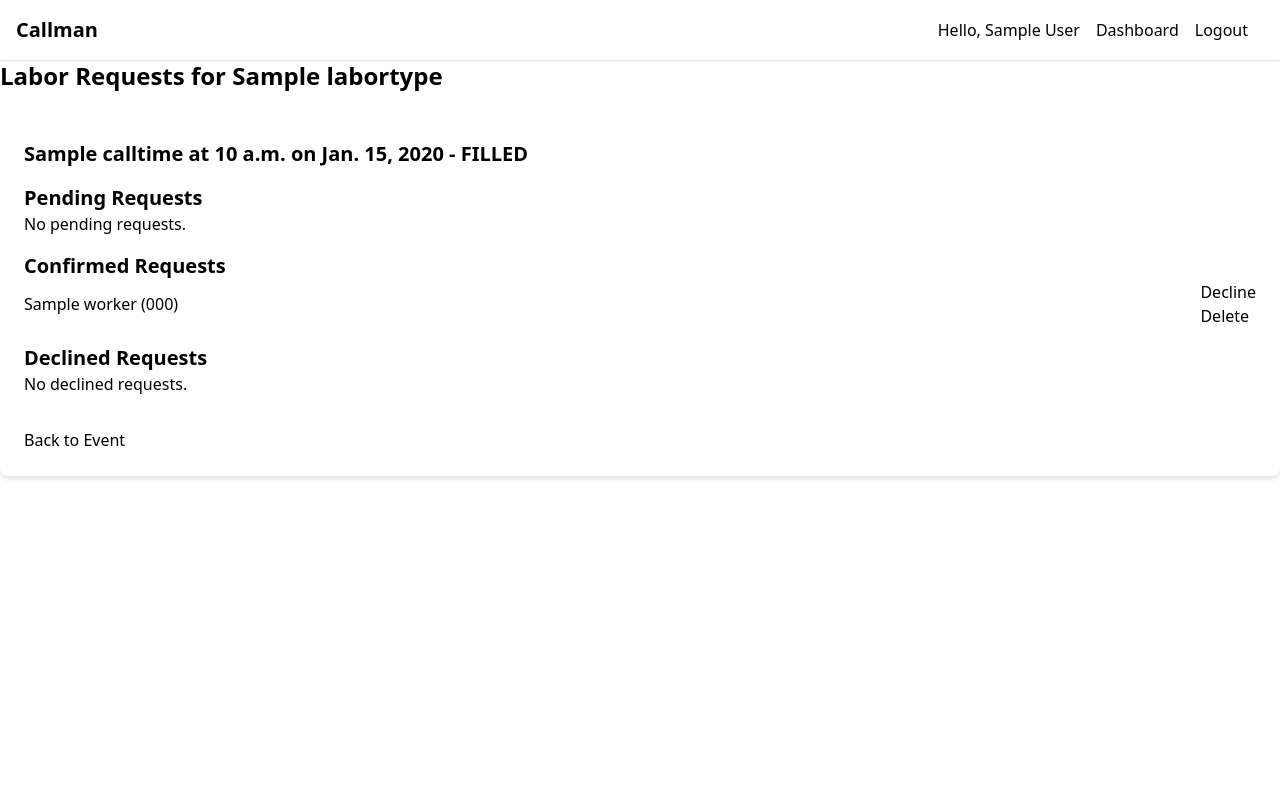
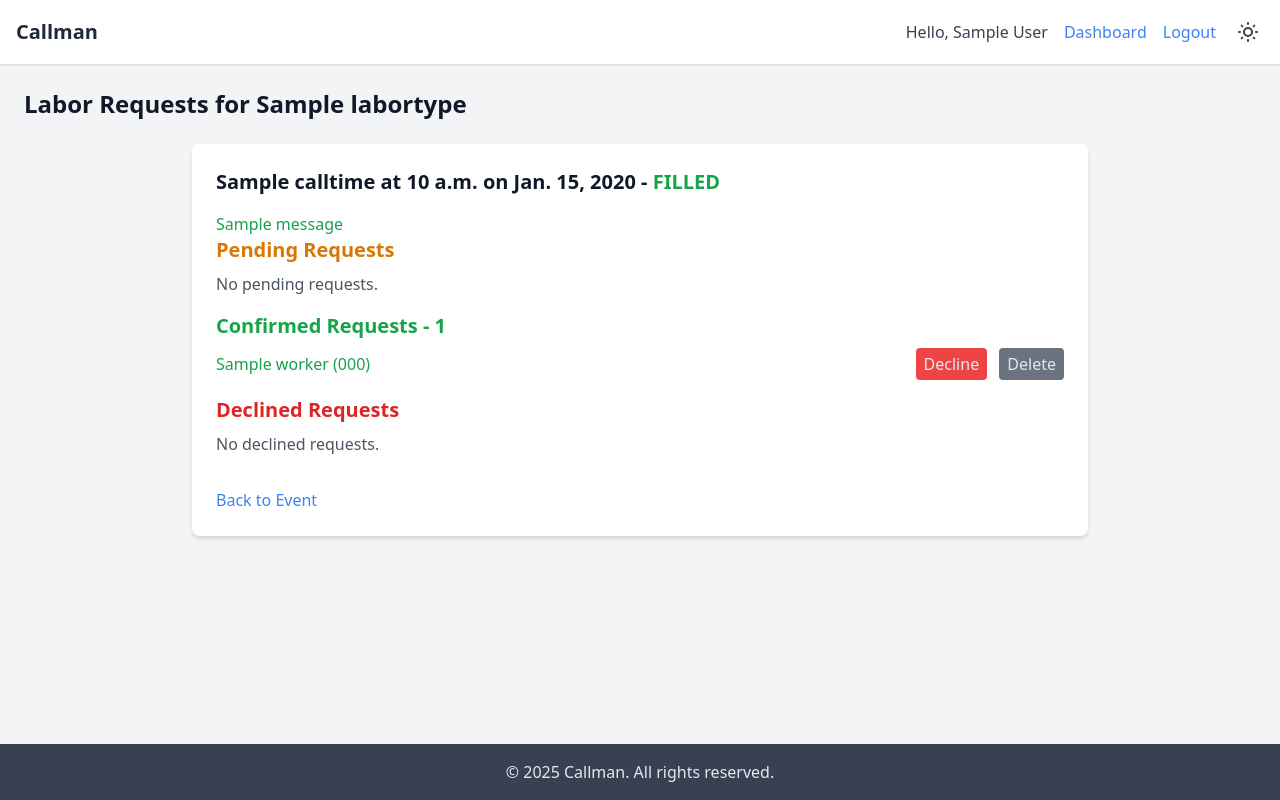
Before and after one commit to castle-murray/callman, a Django app: a page that uses callManager/templates/callManager/labor_request_list.html in a window 1280 px wide. Run offline with Django 5.2, Linux system fonts and the light colour scheme; a user stored in the database is signed in; tables that the repository leaves empty hold one stand-in row (values such as "Sample post"); one stand-in notice (Sample message) is shown; parts of the project's set-up code (start-up, migrations or seed data) failed here and were passed over; some libraries are stand-ins or nearby versions.

Commit message:
pending/confirmed/declined count

```diff
--- a/callManager/templates/callManager/labor_request_list.html
+++ b/callManager/templates/callManager/labor_request_list.html
@@ -14,8 +14,13 @@
         {{ labor_requirement.needed_labor }} needed
         {% endif %}
     </h2>
+    {% if messages %}
+    {% for message in messages %}
+    <p class="text-text-green mt-2 dark:text-dark-text-green">{{ message }}</p>
+    {% endfor %}
+    {% endif %}
 
-    <h2 class="text-xl font-semibold mb-2 text-text-yellow dark:text-dark-text-yellow">Pending Requests</h2>
+    <h2 class="text-xl font-semibold mb-2 text-text-yellow dark:text-dark-text-yellow">Pending Requests {% if pending_requests %} - {{ pending_count }} {% endif %} </h2>
     {% if pending_requests %}
     <ul class="space-y-2 mb-4">
         {% for request in pending_requests %}
@@ -48,7 +53,7 @@
     <p class="text-text-secondary mb-4 dark:text-dark-text-secondary">No pending requests.</p>
     {% endif %}
 
-    <h2 class="text-xl font-semibold mb-2 text-text-green dark:text-dark-text-green">Confirmed Requests</h2>
+    <h2 class="text-xl font-semibold mb-2 text-text-green dark:text-dark-text-green">Confirmed Requests {% if confirmed_requests %} - {{ confirmed_count }} {% endif %}</h2>
     {% if confirmed_requests %}
     <ul class="space-y-2 mb-4">
         {% for request in confirmed_requests %}
@@ -75,7 +80,7 @@
     <p class="text-text-secondary mb-4 dark:text-dark-text-secondary">No confirmed requests.</p>
     {% endif %}
 
-    <h2 class="text-xl font-semibold mb-2 text-text-red dark:text-dark-text-red">Declined Requests</h2>
+    <h2 class="text-xl font-semibold mb-2 text-text-red dark:text-dark-text-red">Declined Requests {% if declined_requests %} - {{ declined_count }} {% endif %}</h2>
     {% if declined_requests %}
     <ul class="space-y-2 mb-4">
         {% for request in declined_requests %}
--- a/callManager/views.py
+++ b/callManager/views.py
@@ -739,6 +739,7 @@
     labor_requests = LaborRequest.objects.filter(labor_requirement=labor_requirement,requested=True).select_related('worker')
     message = None
     if request.method == "POST":
+        message = None
         if 'request_id' in request.POST:
             request_id = request.POST.get('request_id')
             action = request.POST.get('action')
@@ -757,26 +758,39 @@
             worker_ids = request.POST.getlist('worker_ids')
             for worker_id in worker_ids:
                 worker = Worker.objects.get(id=worker_id)
-                labor_request, created = LaborRequest.objects.get_or_create(worker=worker,labor_requirement=labor_requirement,defaults={'requested': True, 'sms_sent': False})
+                labor_request, created = LaborRequest.objects.get_or_create(
+                    worker=worker,
+                    labor_requirement=labor_requirement,
+                    defaults={'requested': True, 'sms_sent': False}
+                )
                 if labor_requirement.labor_type not in worker.labor_types.all():
                     worker.labor_types.add(labor_requirement.labor_type)
                 if not created and not labor_request.sms_sent:
                     labor_request.requested = True
                     labor_request.save()
             message = f"{len(worker_ids)} workers queued for request."
-            if request.headers.get('HX-Request'):
-                pending_requests = labor_requests.filter(response__isnull=True)
-                confirmed_requests = labor_requests.filter(response='yes')
-                declined_requests = labor_requests.filter(response='no')
-                context = {
-                    'labor_requirement': labor_requirement,
-                    'pending_requests': pending_requests,
-                    'confirmed_requests': confirmed_requests,
-                    'declined_requests': declined_requests,
-                    'is_filled': labor_requirement.needed_labor <= confirmed_requests.count(),
-                    'message': message,
-                }
-                return render(request, 'callManager/labor_request_content_partial.html', context)
+
+        # Redirect with message
+        if message and not request.headers.get('HX-Request'):
+            messages.success(request, message)
+            return redirect('labor_request_list', slug=slug)
+
+        if request.headers.get('HX-Request'):
+            pending_requests = labor_requests.filter(response__isnull=True)
+            confirmed_requests = labor_requests.filter(response='yes')
+            declined_requests = labor_requests.filter(response='no')
+            context = {
+                'labor_requirement': labor_requirement,
+                'pending_requests': pending_requests,
+                'pending_count': pending_requests.count(),
+                'confirmed_requests': confirmed_requests,
+                'confirmed_count': confirmed_requests.count(),
+                'declined_requests': declined_requests,
+                'declined_count': declined_requests.count(),
+                'is_filled': labor_requirement.needed_labor <= confirmed_requests.count(),
+                'message': message,
+            }
+            return render(request, 'callManager/labor_request_content_partial.html', context)
         pending_requests = labor_requests.filter(response__isnull=True)
         confirmed_requests = labor_requests.filter(response='yes')
         declined_requests = labor_requests.filter(response='no')
@@ -795,8 +809,11 @@
     context = {
         'labor_requirement': labor_requirement,
         'pending_requests': pending_requests,
+        'pending_count': pending_requests.count(),
         'confirmed_requests': confirmed_requests,
+        'confirmed_count': confirmed_requests.count(),
         'declined_requests': declined_requests,
+        'declined_count': declined_requests.count(),
         'is_filled': labor_requirement.needed_labor <= confirmed_requests.count(),
     }
     return render(request, 'callManager/labor_request_list.html', context)
@@ -806,6 +823,7 @@
 def fill_labor_request_list(request, slug):
     manager = request.user.manager
     labor_requirement = get_object_or_404(LaborRequirement, slug=slug, call_time__event__company=manager.company)
+    labor_requests = LaborRequest.objects.filter(labor_requirement=labor_requirement,requested=True).select_related('worker')
     worker_data = Worker.objects.values('id', 'name', 'phone_number').distinct()
     worker_ids = [w['id'] for w in worker_data]
     workers = Worker.objects.filter(id__in=worker_ids)
@@ -817,7 +835,7 @@
             w for w in workers_list
             if search_query.lower() in (w.name or '').lower() or search_query in (w.phone_number or '')
         ]
-    paginator = Paginator(workers_list, 20)
+    paginator = Paginator(workers_list, 10)
     page_number = request.GET.get('page', 1)
     print(f"Total workers: {len(workers_list)}, Pages: {paginator.num_pages}, Requested Page: {page_number}")
     try:
@@ -854,8 +872,14 @@
         worker_conflicts[labor_request.worker_id]['conflicts'].append(conflict_info)
         if labor_request.response == 'yes':
             worker_conflicts[labor_request.worker_id]['is_confirmed'] = True
+    pending_requests = labor_requests.filter(response__isnull=True)
+    confirmed_requests = labor_requests.filter(response='yes')
+    declined_requests = labor_requests.filter(response='no')
     context = {
         'labor_requirement': labor_requirement,
+        'pending_count': pending_requests.count(),
+        'confirmed_count': confirmed_requests.count(),
+        'declined_count': declined_requests.count(),
         'workers': page_obj,
         'worker_conflicts': worker_conflicts,
         'page_obj': page_obj,
--- a/manage.py
+++ b/manage.py
@@ -2,12 +2,11 @@
 """Django's command-line utility for administrative tasks."""
 import os
 import sys
-import dotenv
-
+from dotenv import load_dotenv
 
 def main():
     """Run administrative tasks."""
-    dotenv.read_dotenv()
+    load_dotenv()
     os.environ.setdefault('DJANGO_SETTINGS_MODULE', 'callman.settings')
 
     try:
--- a/static/css/dist/styles.css
+++ b/static/css/dist/styles.css
@@ -830,6 +794,10 @@
 
 .mb-1 {
   margin-bottom: 0.25rem;
+}
+
+.mb-2 {
+  margin-bottom: 0.5rem;
 }
 
 .mb-4 {
@@ -844,16 +812,20 @@
   margin-bottom: 2rem;
 }
 
+.ml-2 {
+  margin-left: 0.5rem;
+}
+
 .ml-4 {
   margin-left: 1rem;
 }
 
+.ml-5 {
+  margin-left: 1.25rem;
+}
+
 .mr-2 {
   margin-right: 0.5rem;
-}
-
-.mr-4 {
-  margin-right: 1rem;
 }
 
 .mt-2 {
@@ -876,24 +848,28 @@
   display: inline-block;
 }
 
+.inline {
+  display: inline;
+}
+
 .flex {
   display: flex;
-}
-
-.table {
-  display: table;
 }
 
 .grid {
   display: grid;
 }
 
-.contents {
-  display: contents;
+.hidden {
+  display: none;
 }
 
-.hidden {
-  display: none;
+.h-4 {
+  height: 1rem;
+}
+
+.h-6 {
+  height: 1.5rem;
 }
 
 .h-screen {
@@ -904,6 +880,14 @@
   min-height: 100vh;
 }
 
+.w-4 {
+  width: 1rem;
+}
+
+.w-6 {
+  width: 1.5rem;
+}
+
 .w-full {
   width: 100%;
 }
@@ -912,20 +896,20 @@
   max-width: 42rem;
 }
 
+.max-w-4xl {
+  max-width: 56rem;
+}
+
 .max-w-md {
   max-width: 28rem;
 }
 
-.flex-grow {
-  flex-grow: 1;
+.list-inside {
+  list-style-position: inside;
 }
 
-.border-collapse {
-  border-collapse: collapse;
-}
-
-.transform {
-  transform: translate(var(--tw-translate-x), var(--tw-translate-y)) rotate(var(--tw-rotate)) skewX(var(--tw-skew-x)) skewY(var(--tw-skew-y)) scaleX(var(--tw-scale-x)) scaleY(var(--tw-scale-y));
+.list-decimal {
+  list-style-type: decimal;
 }
 
 .grid-cols-1 {
@@ -990,9 +982,49 @@
   border-bottom-width: 1px;
 }
 
+.border-gray-300 {
+  --tw-border-opacity: 1;
+  border-color: rgb(209 213 219 / var(--tw-border-opacity, 1));
+}
+
 .bg-blue-500 {
   --tw-bg-opacity: 1;
   background-color: rgb(59 130 246 / var(--tw-bg-opacity, 1));
+}
+
+.bg-body-bg {
+  --tw-bg-opacity: 1;
+  background-color: rgb(243 244 246 / var(--tw-bg-opacity, 1));
+}
+
+.bg-card-bg {
+  --tw-bg-opacity: 1;
+  background-color: rgb(255 255 255 / var(--tw-bg-opacity, 1));
+}
+
+.bg-conflict-green {
+  --tw-bg-opacity: 1;
+  background-color: rgb(220 252 231 / var(--tw-bg-opacity, 1));
+}
+
+.bg-conflict-yellow {
+  --tw-bg-opacity: 1;
+  background-color: rgb(254 252 232 / var(--tw-bg-opacity, 1));
+}
+
+.bg-cream-bg {
+  --tw-bg-opacity: 1;
+  background-color: rgb(254 249 245 / var(--tw-bg-opacity, 1));
+}
+
+.bg-danger {
+  --tw-bg-opacity: 1;
+  background-color: rgb(239 68 68 / var(--tw-bg-opacity, 1));
+}
+
+.bg-dark-header-bg {
+  --tw-bg-opacity: 1;
+  background-color: rgb(55 65 81 / var(--tw-bg-opacity, 1));
 }
 
 .bg-gray-100 {
@@ -1005,39 +1037,29 @@
   background-color: rgb(249 250 251 / var(--tw-bg-opacity, 1));
 }
 
-.bg-gray-500 {
+.bg-indigo {
+  --tw-bg-opacity: 1;
+  background-color: rgb(99 102 241 / var(--tw-bg-opacity, 1));
+}
+
+.bg-primary {
+  --tw-bg-opacity: 1;
+  background-color: rgb(59 130 246 / var(--tw-bg-opacity, 1));
+}
+
+.bg-purple {
+  --tw-bg-opacity: 1;
+  background-color: rgb(139 92 246 / var(--tw-bg-opacity, 1));
+}
+
+.bg-secondary {
   --tw-bg-opacity: 1;
   background-color: rgb(107 114 128 / var(--tw-bg-opacity, 1));
 }
 
-.bg-gray-800 {
-  --tw-bg-opacity: 1;
-  background-color: rgb(31 41 55 / var(--tw-bg-opacity, 1));
-}
-
-.bg-green-100 {
-  --tw-bg-opacity: 1;
-  background-color: rgb(220 252 231 / var(--tw-bg-opacity, 1));
-}
-
-.bg-green-500 {
+.bg-success {
   --tw-bg-opacity: 1;
   background-color: rgb(34 197 94 / var(--tw-bg-opacity, 1));
-}
-
-.bg-indigo-500 {
-  --tw-bg-opacity: 1;
-  background-color: rgb(99 102 241 / var(--tw-bg-opacity, 1));
-}
-
-.bg-purple-500 {
-  --tw-bg-opacity: 1;
-  background-color: rgb(168 85 247 / var(--tw-bg-opacity, 1));
-}
-
-.bg-red-500 {
-  --tw-bg-opacity: 1;
-  background-color: rgb(239 68 68 / var(--tw-bg-opacity, 1));
 }
 
 .bg-white {
@@ -1045,9 +1067,8 @@
   background-color: rgb(255 255 255 / var(--tw-bg-opacity, 1));
 }
 
-.bg-yellow-100 {
-  --tw-bg-opacity: 1;
-  background-color: rgb(254 249 195 / var(--tw-bg-opacity, 1));
+.p-1 {
+  padding: 0.25rem;
 }
 
 .p-2 {
@@ -1060,6 +1081,26 @@
 
 .p-6 {
   padding: 1.5rem;
+}
+
+.px-2 {
+  padding-left: 0.5rem;
+  padding-right: 0.5rem;
+}
+
+.py-1 {
+  padding-top: 0.25rem;
+  padding-bottom: 0.25rem;
+}
+
+.py-2 {
+  padding-top: 0.5rem;
+  padding-bottom: 0.5rem;
+}
+
+.py-6 {
+  padding-top: 1.5rem;
+  padding-bottom: 1.5rem;
 }
 
 .pb-2 {
@@ -1128,14 +1169,24 @@
   color: rgb(59 130 246 / var(--tw-text-opacity, 1));
 }
 
-.text-blue-600 {
+.text-dark-text-primary {
   --tw-text-opacity: 1;
-  color: rgb(37 99 235 / var(--tw-text-opacity, 1));
+  color: rgb(226 232 240 / var(--tw-text-opacity, 1));
 }
 
-.text-gray-500 {
+.text-dark-text-secondary {
   --tw-text-opacity: 1;
-  color: rgb(107 114 128 / var(--tw-text-opacity, 1));
+  color: rgb(124 140 162 / var(--tw-text-opacity, 1));
+}
+
+.text-dark-text-tertiary {
+  --tw-text-opacity: 1;
+  color: rgb(148 163 184 / var(--tw-text-opacity, 1));
+}
+
+.text-gray-400 {
+  --tw-text-opacity: 1;
+  color: rgb(156 163 175 / var(--tw-text-opacity, 1));
 }
 
 .text-gray-600 {
@@ -1158,9 +1209,54 @@
   color: rgb(22 163 74 / var(--tw-text-opacity, 1));
 }
 
-.text-red-600 {
+.text-primary {
+  --tw-text-opacity: 1;
+  color: rgb(59 130 246 / var(--tw-text-opacity, 1));
+}
+
+.text-text-blue {
+  --tw-text-opacity: 1;
+  color: rgb(37 99 235 / var(--tw-text-opacity, 1));
+}
+
+.text-text-green {
+  --tw-text-opacity: 1;
+  color: rgb(22 163 74 / var(--tw-text-opacity, 1));
+}
+
+.text-text-heading {
+  --tw-text-opacity: 1;
+  color: rgb(17 24 39 / var(--tw-text-opacity, 1));
+}
+
+.text-text-primary {
+  --tw-text-opacity: 1;
+  color: rgb(31 41 55 / var(--tw-text-opacity, 1));
+}
+
+.text-text-red {
   --tw-text-opacity: 1;
   color: rgb(220 38 38 / var(--tw-text-opacity, 1));
+}
+
+.text-text-secondary {
+  --tw-text-opacity: 1;
+  color: rgb(75 85 99 / var(--tw-text-opacity, 1));
+}
+
+.text-text-slate {
+  --tw-text-opacity: 1;
+  color: rgb(51 65 85 / var(--tw-text-opacity, 1));
+}
+
+.text-text-tertiary {
+  --tw-text-opacity: 1;
+  color: rgb(55 65 81 / var(--tw-text-opacity, 1));
+}
+
+.text-text-yellow {
+  --tw-text-opacity: 1;
+  color: rgb(217 119 6 / var(--tw-text-opacity, 1));
 }
 
 .text-white {
@@ -1186,12 +1282,48 @@
   box-shadow: var(--tw-ring-offset-shadow, 0 0 #0000), var(--tw-ring-shadow, 0 0 #0000), var(--tw-shadow);
 }
 
-.filter {
-  filter: var(--tw-blur) var(--tw-brightness) var(--tw-contrast) var(--tw-grayscale) var(--tw-hue-rotate) var(--tw-invert) var(--tw-saturate) var(--tw-sepia) var(--tw-drop-shadow);
+.transition {
+  transition-property: color, background-color, border-color, text-decoration-color, fill, stroke, opacity, box-shadow, transform, filter, -webkit-backdrop-filter;
+  transition-property: color, background-color, border-color, text-decoration-color, fill, stroke, opacity, box-shadow, transform, filter, backdrop-filter;
+  transition-property: color, background-color, border-color, text-decoration-color, fill, stroke, opacity, box-shadow, transform, filter, backdrop-filter, -webkit-backdrop-filter;
+  transition-timing-function: cubic-bezier(0.4, 0, 0.2, 1);
+  transition-duration: 150ms;
 }
 
-.ease-in-out {
-  transition-timing-function: cubic-bezier(0.4, 0, 0.2, 1);
+@media (min-width: 1024px) {
+  .lg\:container {
+    width: 100%;
+  }
+
+  @media (min-width: 640px) {
+    .lg\:container {
+      max-width: 640px;
+    }
+  }
+
+  @media (min-width: 768px) {
+    .lg\:container {
+      max-width: 768px;
+    }
+  }
+
+  @media (min-width: 1024px) {
+    .lg\:container {
+      max-width: 1024px;
+    }
+  }
+
+  @media (min-width: 1280px) {
+    .lg\:container {
+      max-width: 1280px;
+    }
+  }
+
+  @media (min-width: 1536px) {
+    .lg\:container {
+      max-width: 1536px;
+    }
+  }
 }
 
 .hover\:bg-blue-600:hover {
@@ -1244,8 +1386,253 @@
   --tw-ring-color: rgb(59 130 246 / var(--tw-ring-opacity, 1));
 }
 
+.focus\:ring-primary:focus {
+  --tw-ring-opacity: 1;
+  --tw-ring-color: rgb(59 130 246 / var(--tw-ring-opacity, 1));
+}
+
+.dark\:border-dark-border:is(.dark *) {
+  --tw-border-opacity: 1;
+  border-color: rgb(75 85 99 / var(--tw-border-opacity, 1));
+}
+
+.dark\:border-dark-border-dark:is(.dark *) {
+  --tw-border-opacity: 1;
+  border-color: rgb(55 65 81 / var(--tw-border-opacity, 1));
+}
+
+.dark\:border-gray-600:is(.dark *) {
+  --tw-border-opacity: 1;
+  border-color: rgb(75 85 99 / var(--tw-border-opacity, 1));
+}
+
+.dark\:border-gray-700:is(.dark *) {
+  --tw-border-opacity: 1;
+  border-color: rgb(55 65 81 / var(--tw-border-opacity, 1));
+}
+
+.dark\:bg-blue-600:is(.dark *) {
+  --tw-bg-opacity: 1;
+  background-color: rgb(37 99 235 / var(--tw-bg-opacity, 1));
+}
+
+.dark\:bg-dark-body-bg:is(.dark *) {
+  --tw-bg-opacity: 1;
+  background-color: rgb(31 41 55 / var(--tw-bg-opacity, 1));
+}
+
+.dark\:bg-dark-card-bg:is(.dark *) {
+  --tw-bg-opacity: 1;
+  background-color: rgb(15 23 42 / var(--tw-bg-opacity, 1));
+}
+
+.dark\:bg-dark-conflict-green:is(.dark *) {
+  --tw-bg-opacity: 1;
+  background-color: rgb(20 83 45 / var(--tw-bg-opacity, 1));
+}
+
+.dark\:bg-dark-conflict-yellow:is(.dark *) {
+  --tw-bg-opacity: 1;
+  background-color: rgb(113 63 18 / var(--tw-bg-opacity, 1));
+}
+
+.dark\:bg-dark-danger:is(.dark *) {
+  --tw-bg-opacity: 1;
+  background-color: rgb(153 27 27 / var(--tw-bg-opacity, 1));
+}
+
+.dark\:bg-dark-header-bg:is(.dark *) {
+  --tw-bg-opacity: 1;
+  background-color: rgb(55 65 81 / var(--tw-bg-opacity, 1));
+}
+
+.dark\:bg-dark-indigo:is(.dark *) {
+  --tw-bg-opacity: 1;
+  background-color: rgb(79 70 229 / var(--tw-bg-opacity, 1));
+}
+
+.dark\:bg-dark-primary:is(.dark *) {
+  --tw-bg-opacity: 1;
+  background-color: rgb(30 64 175 / var(--tw-bg-opacity, 1));
+}
+
+.dark\:bg-dark-purple:is(.dark *) {
+  --tw-bg-opacity: 1;
+  background-color: rgb(124 58 237 / var(--tw-bg-opacity, 1));
+}
+
+.dark\:bg-dark-secondary:is(.dark *) {
+  --tw-bg-opacity: 1;
+  background-color: rgb(75 85 99 / var(--tw-bg-opacity, 1));
+}
+
+.dark\:bg-dark-success:is(.dark *) {
+  --tw-bg-opacity: 1;
+  background-color: rgb(22 101 52 / var(--tw-bg-opacity, 1));
+}
+
+.dark\:bg-gray-800:is(.dark *) {
+  --tw-bg-opacity: 1;
+  background-color: rgb(31 41 55 / var(--tw-bg-opacity, 1));
+}
+
+.dark\:bg-gray-900:is(.dark *) {
+  --tw-bg-opacity: 1;
+  background-color: rgb(17 24 39 / var(--tw-bg-opacity, 1));
+}
+
+.dark\:text-blue-400:is(.dark *) {
+  --tw-text-opacity: 1;
+  color: rgb(96 165 250 / var(--tw-text-opacity, 1));
+}
+
+.dark\:text-dark-text-blue:is(.dark *) {
+  --tw-text-opacity: 1;
+  color: rgb(96 165 250 / var(--tw-text-opacity, 1));
+}
+
+.dark\:text-dark-text-green:is(.dark *) {
+  --tw-text-opacity: 1;
+  color: rgb(34 197 94 / var(--tw-text-opacity, 1));
+}
+
+.dark\:text-dark-text-primary:is(.dark *) {
+  --tw-text-opacity: 1;
+  color: rgb(226 232 240 / var(--tw-text-opacity, 1));
+}
+
+.dark\:text-dark-text-red:is(.dark *) {
+  --tw-text-opacity: 1;
+  color: rgb(248 113 113 / var(--tw-text-opacity, 1));
+}
+
+.dark\:text-dark-text-secondary:is(.dark *) {
+  --tw-text-opacity: 1;
+  color: rgb(124 140 162 / var(--tw-text-opacity, 1));
+}
+
+.dark\:text-dark-text-tertiary:is(.dark *) {
+  --tw-text-opacity: 1;
+  color: rgb(148 163 184 / var(--tw-text-opacity, 1));
+}
+
+.dark\:text-dark-text-yellow:is(.dark *) {
+  --tw-text-opacity: 1;
+  color: rgb(250 204 21 / var(--tw-text-opacity, 1));
+}
+
+.dark\:text-gray-300:is(.dark *) {
+  --tw-text-opacity: 1;
+  color: rgb(209 213 219 / var(--tw-text-opacity, 1));
+}
+
+.dark\:text-gray-400:is(.dark *) {
+  --tw-text-opacity: 1;
+  color: rgb(156 163 175 / var(--tw-text-opacity, 1));
+}
+
+.dark\:text-green-400:is(.dark *) {
+  --tw-text-opacity: 1;
+  color: rgb(74 222 128 / var(--tw-text-opacity, 1));
+}
+
+.dark\:text-white:is(.dark *) {
+  --tw-text-opacity: 1;
+  color: rgb(255 255 255 / var(--tw-text-opacity, 1));
+}
+
+.dark\:shadow-dark-shadow:is(.dark *) {
+  --tw-shadow-color: #374151;
+  --tw-shadow: var(--tw-shadow-colored);
+}
+
+.dark\:shadow-gray-700:is(.dark *) {
+  --tw-shadow-color: #374151;
+  --tw-shadow: var(--tw-shadow-colored);
+}
+
+.dark\:hover\:bg-blue-700:hover:is(.dark *) {
+  --tw-bg-opacity: 1;
+  background-color: rgb(29 78 216 / var(--tw-bg-opacity, 1));
+}
+
+.dark\:hover\:bg-dark-danger-hover:hover:is(.dark *) {
+  --tw-bg-opacity: 1;
+  background-color: rgb(127 29 29 / var(--tw-bg-opacity, 1));
+}
+
+.dark\:hover\:bg-dark-indigo-hover:hover:is(.dark *) {
+  --tw-bg-opacity: 1;
+  background-color: rgb(67 56 202 / var(--tw-bg-opacity, 1));
+}
+
+.dark\:hover\:bg-dark-primary-hover:hover:is(.dark *) {
+  --tw-bg-opacity: 1;
+  background-color: rgb(30 58 138 / var(--tw-bg-opacity, 1));
+}
+
+.dark\:hover\:bg-dark-purple-hover:hover:is(.dark *) {
+  --tw-bg-opacity: 1;
+  background-color: rgb(109 40 217 / var(--tw-bg-opacity, 1));
+}
+
+.dark\:hover\:bg-dark-secondary-hover:hover:is(.dark *) {
+  --tw-bg-opacity: 1;
+  background-color: rgb(55 65 81 / var(--tw-bg-opacity, 1));
+}
+
+.dark\:hover\:bg-dark-success-hover:hover:is(.dark *) {
+  --tw-bg-opacity: 1;
+  background-color: rgb(21 128 61 / var(--tw-bg-opacity, 1));
+}
+
+.dark\:hover\:text-blue-300:hover:is(.dark *) {
+  --tw-text-opacity: 1;
+  color: rgb(147 197 253 / var(--tw-text-opacity, 1));
+}
+
+.dark\:hover\:text-dark-primary-hover:hover:is(.dark *) {
+  --tw-text-opacity: 1;
+  color: rgb(30 58 138 / var(--tw-text-opacity, 1));
+}
+
+.dark\:hover\:text-dark-text-blue:hover:is(.dark *) {
+  --tw-text-opacity: 1;
+  color: rgb(96 165 250 / var(--tw-text-opacity, 1));
+}
+
+.dark\:focus\:ring-blue-400:focus:is(.dark *) {
+  --tw-ring-opacity: 1;
+  --tw-ring-color: rgb(96 165 250 / var(--tw-ring-opacity, 1));
+}
+
+.dark\:focus\:ring-dark-primary:focus:is(.dark *) {
+  --tw-ring-opacity: 1;
+  --tw-ring-color: rgb(30 64 175 / var(--tw-ring-opacity, 1));
+}
+
 @media (min-width: 768px) {
   .md\:grid-cols-4 {
     grid-template-columns: repeat(4, minmax(0, 1fr));
   }
 }
+
+@media (min-width: 1024px) {
+  .lg\:mx-auto {
+    margin-left: auto;
+    margin-right: auto;
+  }
+
+  .lg\:block {
+    display: block;
+  }
+
+  .lg\:flex-grow {
+    flex-grow: 1;
+  }
+
+  .lg\:px-6 {
+    padding-left: 1.5rem;
+    padding-right: 1.5rem;
+  }
+}
```
Also changed, not shown: other parts of static/css/dist/styles.css (+39 -57 lines), callManager/templates/callManager/labor_request_content_partial.html (+16 -3 lines), callman/settings.py (+6 -2 lines), callman/wsgi.py (+5 -4 lines). Lines whose indentation alone changed are shown as unchanged.
